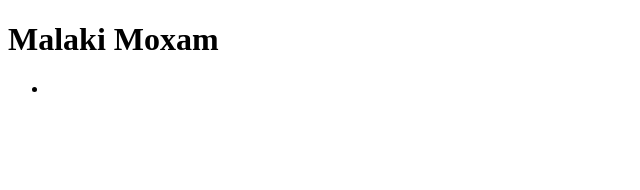
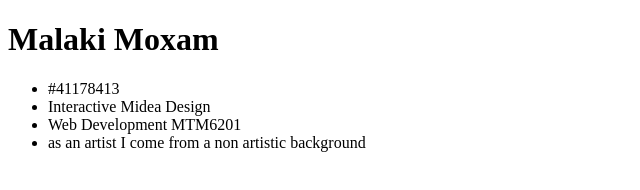
Before and after one commit to MoxamMalaki/mtm6201-week1, a plain HTML site: page index.html in a window 1280 px wide. Shown: the whole page, without its empty margins (0-640 px from the left). Drawn offline with Linux system fonts and the light colour scheme.

Commit message:
added list items

```diff
--- a/index.html
+++ b/index.html
@@ -11,9 +11,10 @@
         <h1>Malaki Moxam</h1>
             <nav>
                 <ul>
-                    <li>
-                    <a href=""></a>
-                    </li>
+                    <li>#41178413</li>
+                    <li>Interactive Midea Design</li>
+                    <li>Web Development MTM6201</li>
+                    <li>as an artist I come from a non artistic background</li>
                 </ul>
             </nav>
        </div>
```
